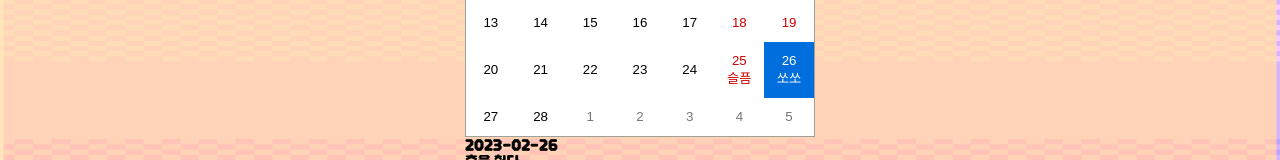
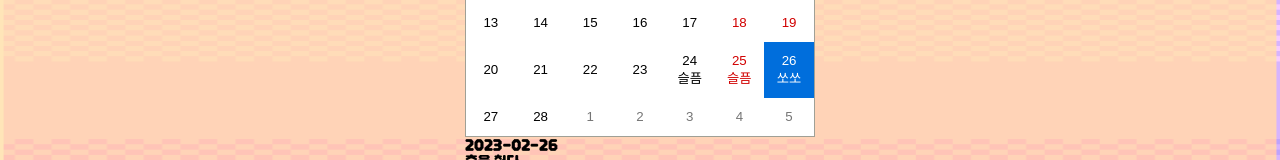
Before and after one commit to egghit/gammeokda, a React (Vite) app: page /calendar in a window 1280 px wide. Shown: the part 163-323 px from the top of the page. Built offline with nearby package versions, Linux system fonts and the light colour scheme; no server answers.

Commit message:
[Modify] CalendarTileContent

```diff
--- a/src/components/CalendarPage/CalendarTileContent.tsx
+++ b/src/components/CalendarPage/CalendarTileContent.tsx
@@ -1,9 +1,36 @@
+import styled from 'styled-components';
+
+import CalendarTileModal from '@/components/CalendarPage/CalendarTileModal';
+
 interface CalendarTileContentProps {
-  listFinded: any;
+  emotion: any;
+  showModal: any;
+  setShowModal: any;
+  isModal: any;
 }
 
-const CalendarTileContent = ({ listFinded }: CalendarTileContentProps) => {
-  return <div>{listFinded.contents.emotion}</div>;
+const CalendarTileContent = ({
+  isModal,
+  emotion,
+  setShowModal,
+  showModal,
+}: CalendarTileContentProps) => {
+  return (
+    <div
+      style={{
+        position: 'relative',
+      }}
+    >
+      {isModal && <CalendarTileModal emotion={emotion} />}
+      <div
+        onClick={() => {
+          setShowModal(!showModal);
+        }}
+      >
+        {emotion}
+      </div>
+    </div>
+  );
 };
 
 export default CalendarTileContent;
--- a/src/components/CalendarPage/CalendarWapper.tsx
+++ b/src/components/CalendarPage/CalendarWapper.tsx
@@ -1,4 +1,4 @@
-import { useState } from 'react';
+import { useEffect, useState } from 'react';
 import Calendar from 'react-calendar';
 
 import CalendarTileContent from '@/components/CalendarPage/CalendarTileContent';
@@ -6,9 +6,15 @@ import { dateformat } from '@/utils/date';
 import 'react-calendar/dist/Calendar.css'; // css import
 
 const CalendarWapper = () => {
+  const [showModal, setShowModal] = useState<boolean>(false);
   const [value, onChange] = useState<Date>(new Date());
 
   const diaryDate = dateformat(value);
+  const time = value.getTime();
+
+  useEffect(() => {
+    setShowModal(false);
+  }, [time]);
 
   const diaryList = [
     {
@@ -18,7 +24,7 @@ const CalendarWapper = () => {
         text: '즐거웠다',
         photo:
           'https://item.kakaocdn.net/do/aebede13eed766c14f8e46d68509586c7154249a3890514a43687a85e6b6cc82',
-        emotion: '',
+        emotion: '슬픔',
       },
     },
     {
@@ -49,11 +55,18 @@ const CalendarWapper = () => {
         onChange={onChange}
         value={value}
         tileContent={({ date }) => {
-          const date2 = dateformat(date);
-          const listFinded = diaryList.find((diary) => diary.date === date2);
+          const dateFormated = dateformat(date);
+          const listFinded = diaryList.find((diary) => diary.date === dateFormated);
 
           if (listFinded) {
-            return <CalendarTileContent listFinded={listFinded} />;
+            return (
+              <CalendarTileContent
+                isModal={dateFormated === diaryDate && showModal}
+                emotion={listFinded.contents.emotion}
+                showModal={showModal}
+                setShowModal={setShowModal}
+              />
+            );
           } else {
             return <div />;
           }
```
